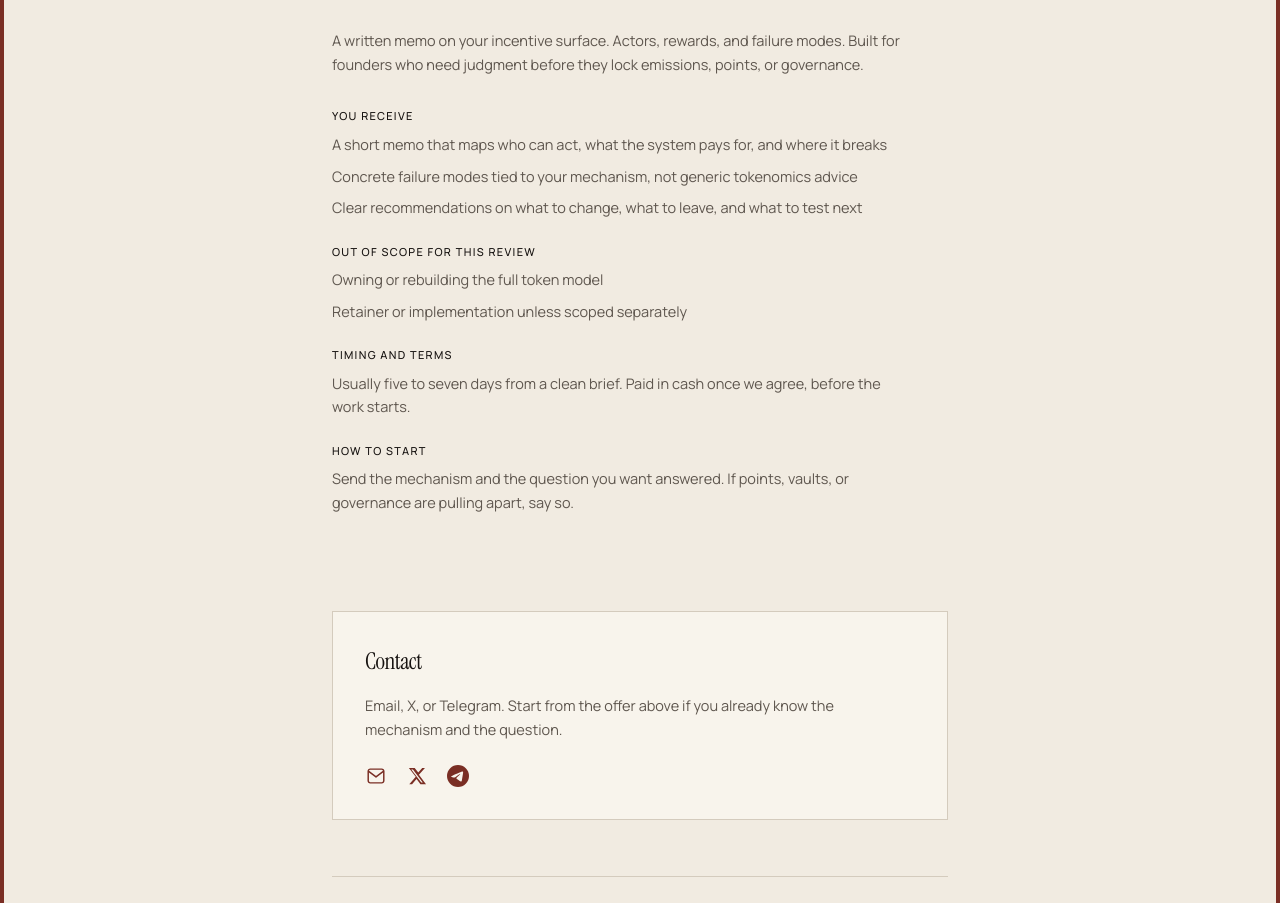
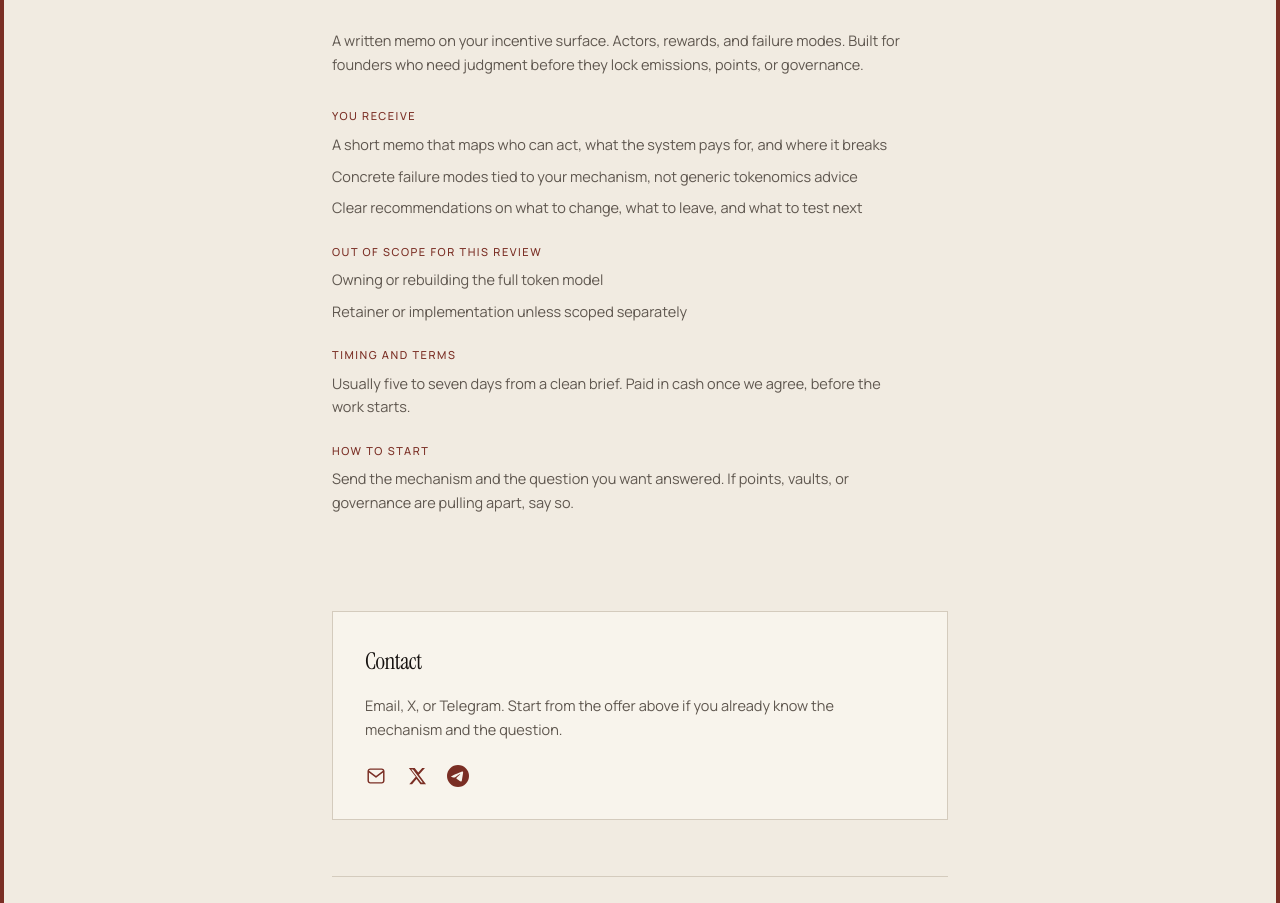
Before and after one commit to Babcan-Inc/babzi-portfolio, a Next.js app: page / in a window 1280 px wide. Shown: the part 2433-3336 px from the top of the page. Built offline with nearby package versions, Linux system fonts and the light colour scheme.

Commit message:
Mark offer subheads in oxblood for scan hierarchy.

```diff
--- a/src/app/page.tsx
+++ b/src/app/page.tsx
@@ -223,7 +223,7 @@ export default function Home() {
 
           <div className="mt-8 max-w-[36rem] space-y-6">
             <div>
-              <p className="mb-2 text-[11px] font-medium uppercase tracking-[0.12em] text-[var(--ink)]">
+              <p className="mb-2 text-[11px] font-medium uppercase tracking-[0.14em] text-[var(--accent)]">
                 You receive
               </p>
               <ul className="space-y-2 text-[14.5px] leading-relaxed text-[var(--muted)]">
@@ -233,7 +233,7 @@ export default function Home() {
               </ul>
             </div>
             <div>
-              <p className="mb-2 text-[11px] font-medium uppercase tracking-[0.12em] text-[var(--ink)]">
+              <p className="mb-2 text-[11px] font-medium uppercase tracking-[0.14em] text-[var(--accent)]">
                 Out of scope for this review
               </p>
               <ul className="space-y-2 text-[14.5px] leading-relaxed text-[var(--muted)]">
@@ -242,7 +242,7 @@ export default function Home() {
               </ul>
             </div>
             <div>
-              <p className="mb-2 text-[11px] font-medium uppercase tracking-[0.12em] text-[var(--ink)]">
+              <p className="mb-2 text-[11px] font-medium uppercase tracking-[0.14em] text-[var(--accent)]">
                 Timing and terms
               </p>
               <p className="text-[14.5px] leading-relaxed text-[var(--muted)]">
@@ -250,7 +250,7 @@ export default function Home() {
               </p>
             </div>
             <div>
-              <p className="mb-2 text-[11px] font-medium uppercase tracking-[0.12em] text-[var(--ink)]">
+              <p className="mb-2 text-[11px] font-medium uppercase tracking-[0.14em] text-[var(--accent)]">
                 How to start
               </p>
               <p className="text-[14.5px] leading-relaxed text-[var(--muted)]">
```
